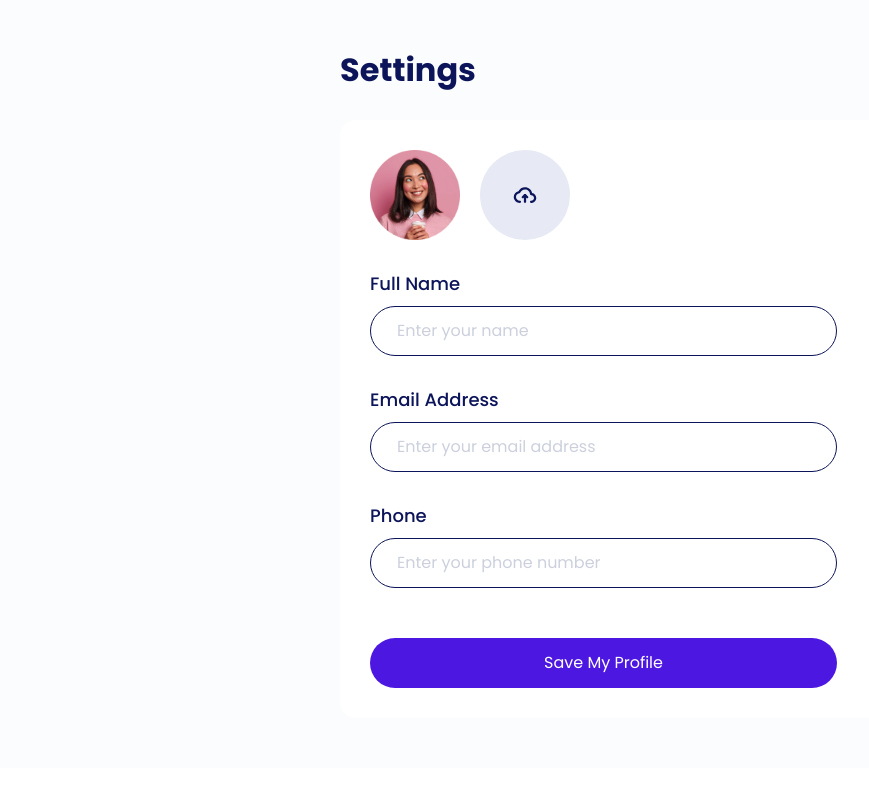
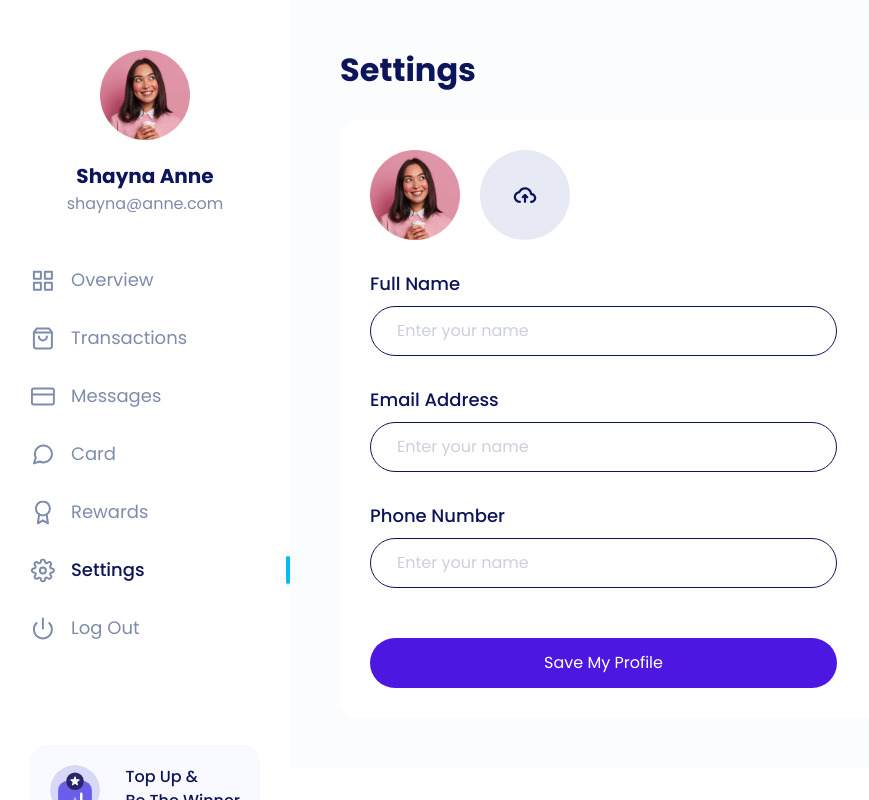
Before and after one commit to dharmawiguna/good-game, a Next.js app: page /member/edit-profile in a window 1280 px wide. Shown: the whole page, without its empty margins (0-869 px from the left). Built offline with nearby package versions, Linux system fonts and the light colour scheme.

Commit message:
refactor edit profile

```diff
--- /dev/null
+++ b/components/atoms/Input/index.tsx
@@ -0,0 +1,27 @@
+import React from "react";
+
+interface InputProps {
+  label: string;
+}
+export default function Input(props: InputProps) {
+  const { label, ...nativeProps } = props;
+  return (
+    <>
+      <label
+        htmlFor="name"
+        className="form-label text-lg fw-medium color-palette-1 mb-10"
+      >
+        {label}
+      </label>
+      <input
+        type="text"
+        className="form-control rounded-pill text-lg"
+        id="name"
+        name="name"
+        aria-describedby="name"
+        placeholder="Enter your name"
+        {...nativeProps}
+      />
+    </>
+  );
+}
--- a/components/organisms/Sidebar/MenuItem.tsx
+++ b/components/organisms/Sidebar/MenuItem.tsx
@@ -1,5 +1,6 @@
 import cx from "classnames";
 import Image from "next/image";
+import Link from "next/link";
 import React from "react";
 
 interface MenuItemProps {
@@ -13,9 +14,10 @@
     | "ic-menu-settings"
     | "ic-menu-logout";
   active?: boolean;
+  href?: string;
 }
 export default function MenuItem(props: Partial<MenuItemProps>) {
-  const { title, icon, active } = props;
+  const { title, icon, active, href } = props;
   const classItem = cx({
     item: true,
     "mb-30": true,
@@ -33,9 +35,9 @@
         />
       </div>
       <p className="item-title m-0">
-        <a href="" className="text-lg text-decoration-none">
+        <Link href={href} className="text-lg text-decoration-none">
           {title}
-        </a>
+        </Link>
       </p>
     </div>
   );
--- a/components/organisms/Sidebar/Profile.tsx
+++ b/components/organisms/Sidebar/Profile.tsx
@@ -2,7 +2,7 @@
   return (
     <div className="user text-center pb-50 pe-30">
       <img
-        src="./img/avatar-1.png"
+        src="/img/avatar-1.png"
         width="90"
         height="90"
         className="img-fluid mb-20"
--- a/components/organisms/Sidebar/index.tsx
+++ b/components/organisms/Sidebar/index.tsx
@@ -1,20 +1,38 @@
 import Footer from "./Footer";
 import MenuItem from "./MenuItem";
 import Profile from "./Profile";
-
-export default function Sidebar() {
+interface SidebarProps {
+  activeMenu: "overview" | "transactions" | "settings";
+}
+export default function Sidebar(props: SidebarProps) {
+  const { activeMenu } = props;
   return (
     <section className="sidebar">
       <div className="content pt-50 pb-30 ps-30">
         <Profile />
         <div className="menus">
-          <MenuItem title="Overview" icon="ic-menu-overview" active />
-          <MenuItem title="Transactions" icon="ic-menu-transactions" />
-          <MenuItem title="Messages" icon="ic-menu-card" />
-          <MenuItem title="Card" icon="ic-menu-messages" />
-          <MenuItem title="Rewards" icon="ic-menu-rewards" />
-          <MenuItem title="Settings" icon="ic-menu-settings" />
-          <MenuItem title="Log Out" icon="ic-menu-logout" />
+          <MenuItem
+            title="Overview"
+            icon="ic-menu-overview"
+            active={activeMenu === "overview"}
+            href="/member"
+          />
+          <MenuItem
+            title="Transactions"
+            icon="ic-menu-transactions"
+            href="/member/transactions"
+            active={activeMenu === "transactions"}
+          />
+          <MenuItem title="Messages" icon="ic-menu-card" href="/member" />
+          <MenuItem title="Card" icon="ic-menu-messages" href="/member" />
+          <MenuItem title="Rewards" icon="ic-menu-rewards" href="/member" />
+          <MenuItem
+            title="Settings"
+            icon="ic-menu-settings"
+            href="/member/edit-profile"
+            active={activeMenu === "settings"}
+          />
+          <MenuItem title="Log Out" icon="ic-menu-logout" href="/sign-in/" />
         </div>
         <Footer />
       </div>
--- a/pages/member/edit-profile.tsx
+++ b/pages/member/edit-profile.tsx
@@ -1,6 +1,11 @@
+import Image from "next/image";
+import Sidebar from "../../components/organisms/Sidebar";
+import Input from "../../components/atoms/Input";
+
 export default function EditProfile() {
   return (
     <section className="edit-profile overflow-auto">
+      <Sidebar activeMenu="settings" />
       <main className="main-wrapper">
         <div className="ps-lg-0">
           <h2 className="text-4xl fw-bold color-palette-1 mb-30">Settings</h2>
@@ -15,79 +20,22 @@
                     className="avatar img-fluid"
                   />
                   <div className="avatar-overlay position-absolute top-0 d-flex justify-content-center align-items-center">
-                    <svg
-                      width="24"
-                      height="24"
-                      viewBox="0 0 24 24"
-                      fill="none"
-                      xmlns="http://www.w3.org/2000/svg"
-                    >
-                      <path
-                        d="M3 6H5H21"
-                        stroke="white"
-                        stroke-width="2"
-                        stroke-linecap="round"
-                        stroke-linejoin="round"
-                      />
-                      <path
-                        d="M8 6V4C8 3.46957 8.21071 2.96086 8.58579 2.58579C8.96086 2.21071 9.46957 2 10 2H14C14.5304 2 15.0391 2.21071 15.4142 2.58579C15.7893 2.96086 16 3.46957 16 4V6M19 6V20C19 20.5304 18.7893 21.0391 18.4142 21.4142C18.0391 21.7893 17.5304 22 17 22H7C6.46957 22 5.96086 21.7893 5.58579 21.4142C5.21071 21.0391 5 20.5304 5 20V6H19Z"
-                        stroke="white"
-                        stroke-width="2"
-                        stroke-linecap="round"
-                        stroke-linejoin="round"
-                      />
-                      <path
-                        d="M14 11V17"
-                        stroke="white"
-                        stroke-width="2"
-                        stroke-linecap="round"
-                        stroke-linejoin="round"
-                      />
-                      <path
-                        d="M10 11V17"
-                        stroke="white"
-                        stroke-width="2"
-                        stroke-linecap="round"
-                        stroke-linejoin="round"
-                      />
-                    </svg>
+                    <Image
+                      src="/icon/upload.svg"
+                      alt=""
+                      width={90}
+                      height={90}
+                    />
                   </div>
                 </div>
                 <div className="image-upload">
                   <label htmlFor="avatar">
-                    <svg
-                      width="90"
-                      height="90"
-                      viewBox="0 0 90 90"
-                      fill="none"
-                      xmlns="http://www.w3.org/2000/svg"
-                    >
-                      <circle cx="45" cy="45" r="45" fill="#E7EAF5" />
-                      <path
-                        fill-rule="evenodd"
-                        clip-rule="evenodd"
-                        d="M45 39.375C42.7981 39.375 40.9679 40.7216 40.3127 42.5332C40.1693 42.9297 39.8162 43.2128 39.398 43.2665C37.4362 43.5183 36 45.1013 36 46.9286C36 48.919 37.7105 50.625 39.9375 50.625C40.5588 50.625 41.0625 51.1287 41.0625 51.75C41.0625 52.3713 40.5588 52.875 39.9375 52.875C36.5726 52.875 33.75 50.2638 33.75 46.9286C33.75 44.0997 35.7853 41.7878 38.4536 41.1547C39.5996 38.7573 42.1173 37.125 45 37.125C48.5711 37.125 51.6055 39.6452 52.1224 43.0137C54.4461 43.4763 56.25 45.4474 56.25 47.8929C56.25 50.6955 53.8807 52.875 51.075 52.875C50.4537 52.875 49.95 52.3713 49.95 51.75C49.95 51.1287 50.4537 50.625 51.075 50.625C52.7428 50.625 54 49.3507 54 47.8929C54 46.435 52.7428 45.1607 51.075 45.1607C50.4537 45.1607 49.95 44.657 49.95 44.0357C49.95 41.5128 47.7862 39.375 45 39.375Z"
-                        fill="#0C145A"
-                      />
-                      <path
-                        fill-rule="evenodd"
-                        clip-rule="evenodd"
-                        d="M45 52.875C44.3787 52.875 43.875 52.3713 43.875 51.75V45C43.875 44.3787 44.3787 43.875 45 43.875C45.6213 43.875 46.125 44.3787 46.125 45V51.75C46.125 52.3713 45.6213 52.875 45 52.875Z"
-                        fill="#0C145A"
-                      />
-                      <path
-                        fill-rule="evenodd"
-                        clip-rule="evenodd"
-                        d="M41.9545 48.0455C41.5152 47.6062 41.5152 46.8938 41.9545 46.4545L44.2045 44.2045C44.6438 43.7652 45.3562 43.7652 45.7955 44.2045C46.2348 44.6438 46.2348 45.3562 45.7955 45.7955L43.5455 48.0455C43.1062 48.4848 42.3938 48.4848 41.9545 48.0455Z"
-                        fill="#0C145A"
-                      />
-                      <path
-                        fill-rule="evenodd"
-                        clip-rule="evenodd"
-                        d="M44.2045 44.2045C44.6438 43.7652 45.3562 43.7652 45.7955 44.2045L48.0455 46.4545C48.4848 46.8938 48.4848 47.6062 48.0455 48.0455C47.6062 48.4848 46.8938 48.4848 46.4545 48.0455L44.2045 45.7955C43.7652 45.3562 43.7652 44.6438 44.2045 44.2045Z"
-                        fill="#0C145A"
-                      />
-                    </svg>
+                    <Image
+                      src="/icon/upload.svg"
+                      alt=""
+                      width={90}
+                      height={90}
+                    />
                   </label>
                   <input
                     id="avatar"
@@ -98,52 +46,13 @@
                 </div>
               </div>
               <div className="pt-30">
-                <label
-                  htmlFor="name"
-                  className="form-label text-lg fw-medium color-palette-1 mb-10"
-                >
-                  Full Name
-                </label>
-                <input
-                  type="text"
-                  className="form-control rounded-pill text-lg"
-                  id="name"
-                  name="name"
-                  aria-describedby="name"
-                  placeholder="Enter your name"
-                />
+                <Input label="Full Name" />
               </div>
               <div className="pt-30">
-                <label
-                  htmlFor="email"
-                  className="form-label text-lg fw-medium color-palette-1 mb-10"
-                >
-                  Email Address
-                </label>
-                <input
-                  type="email"
-                  className="form-control rounded-pill text-lg"
-                  id="email"
-                  name="email"
-                  aria-describedby="email"
-                  placeholder="Enter your email address"
-                />
+                <Input label="Email Address" />
               </div>
               <div className="pt-30">
-                <label
-                  htmlFor="phone"
-                  className="form-label text-lg fw-medium color-palette-1 mb-10"
-                >
-                  Phone
-                </label>
-                <input
-                  type="tel"
-                  className="form-control rounded-pill text-lg"
-                  id="phone"
-                  name="phone"
-                  aria-describedby="phone"
-                  placeholder="Enter your phone number"
-                />
+                <Input label="Phone Number" />
               </div>
               <div className="button-group d-flex flex-column pt-50">
                 <button
--- a/pages/member/index.tsx
+++ b/pages/member/index.tsx
@@ -5,7 +5,7 @@
   return (
     <>
       <section className="overview overflow-auto">
-        <Sidebar />
+        <Sidebar activeMenu="overview" />
         <OverviewContent />
       </section>
     </>
```
